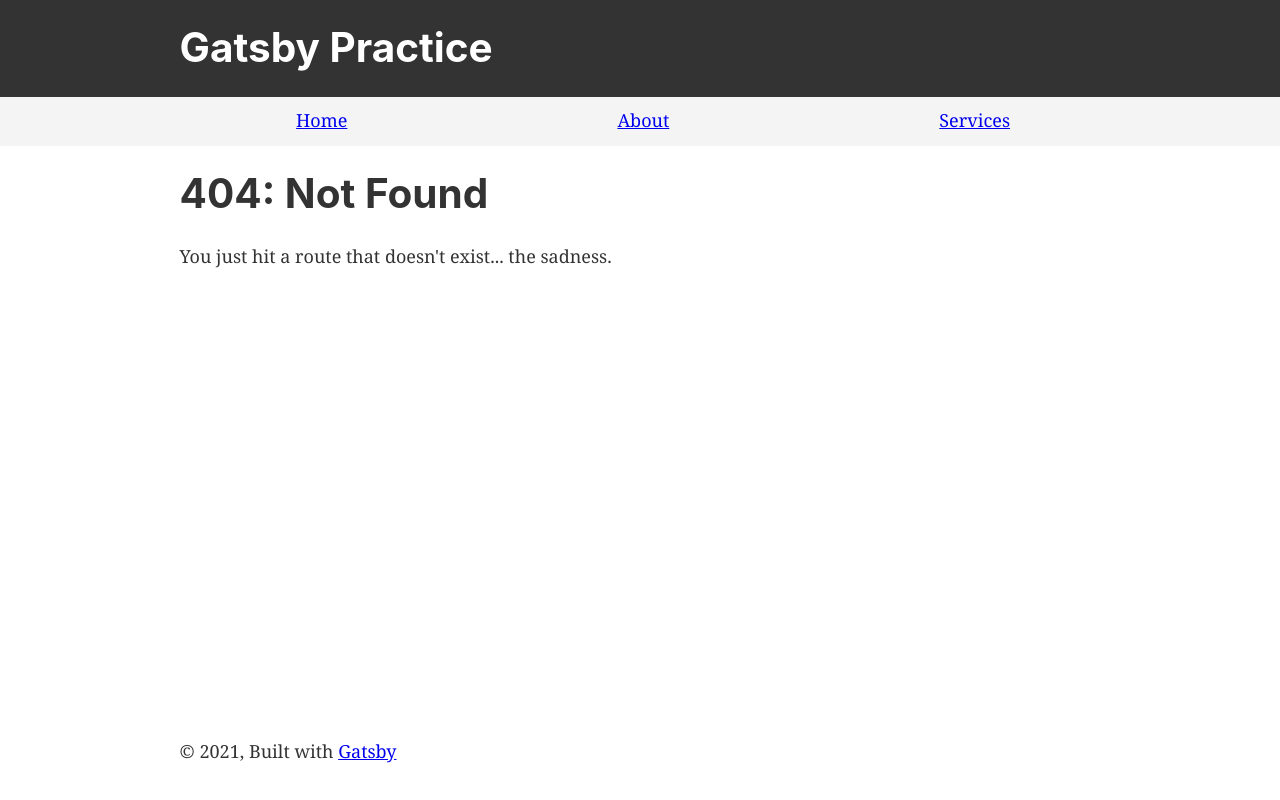
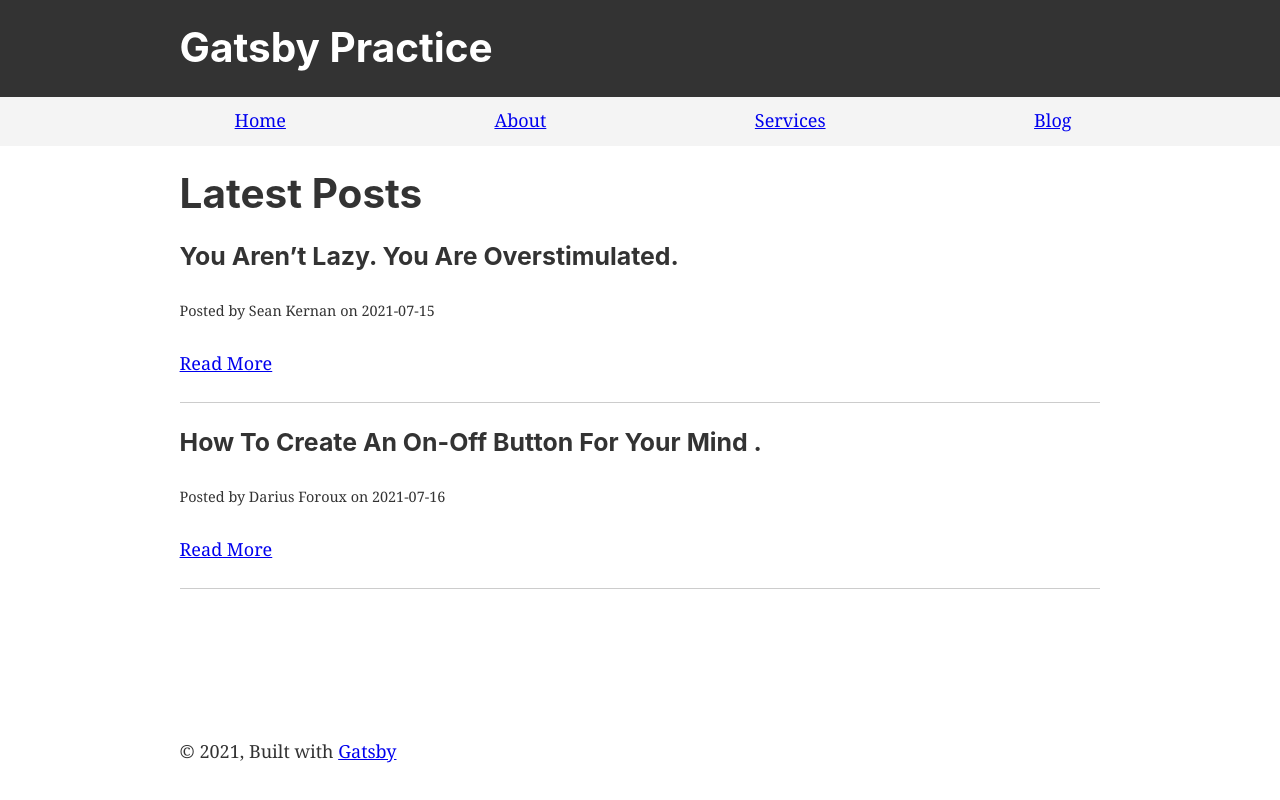
Before and after one commit to shallihan/gatsby_practice, a Gatsby site: page /blog in a window 1280 px wide. Before the commit this address had no page. Built offline with nearby package versions, Linux system fonts and the light colour scheme; Gatsby itself is replaced by a stand-in of ours.

Commit message:
Add Blog using markdown and GraphQL queries.

```diff
--- a/gatsby-config.js
+++ b/gatsby-config.js
@@ -8,13 +8,15 @@ module.exports = {
   plugins: [
     `gatsby-plugin-react-helmet`,
     `gatsby-plugin-image`,
+    `gatsby-plugin-catch-links`,
     {
       resolve: `gatsby-source-filesystem`,
       options: {
-        name: `images`,
-        path: `${__dirname}/src/images`,
+        name: 'pages',
+        path: `${__dirname}/src/pages`,
       },
     },
+    `gatsby-transformer-remark`,
     `gatsby-transformer-sharp`,
     `gatsby-plugin-sharp`,
     {
--- a/package.json
+++ b/package.json
@@ -6,6 +6,7 @@
   "author": "Kyle Mathews <mathews.kyle@gmail.com>",
   "dependencies": {
     "gatsby": "^3.9.1",
+    "gatsby-plugin-catch-links": "^3.9.0",
     "gatsby-plugin-gatsby-cloud": "^2.9.1",
     "gatsby-plugin-image": "^1.9.0",
     "gatsby-plugin-manifest": "^3.9.0",
@@ -13,6 +14,7 @@
     "gatsby-plugin-react-helmet": "^4.9.0",
     "gatsby-plugin-sharp": "^3.9.0",
     "gatsby-source-filesystem": "^3.9.0",
+    "gatsby-transformer-remark": "^4.6.0",
     "gatsby-transformer-sharp": "^3.9.0",
     "prop-types": "^15.7.2",
     "react": "^17.0.1",
--- a/src/components/menu.js
+++ b/src/components/menu.js
@@ -24,6 +24,9 @@ const Menu = () => (
       <li>
         <Link to="/services">Services</Link>
       </li>
+      <li>
+        <Link to="/blog">Blog</Link>
+      </li>
     </ul>
   </div>
 )
--- /dev/null
+++ b/src/pages/2021-07-15/index.md
@@ -0,0 +1,9 @@
+---
+path: "/post-one"
+date: "2021-07-15"
+title: "You Aren’t Lazy. You Are Overstimulated."
+author: "Sean Kernan"
+---
+
+Every now and then I write an article that unintentionally exposes my own problems. Here I am, pushing self-help content each month, showing people how to live more effectively. Then I begin my research and realize I’ve got holes in my game.
+This is one of those articles. It’s about overstimulation. Too often, it is ignored or mistaken for something else. Its effects are vast and ongoing. Learn to avoid excess stimuli, and you’ll unchain an industriousness that was always there waiting for you.
--- /dev/null
+++ b/src/pages/2021-07-16/index.md
@@ -0,0 +1,9 @@
+---
+path: "/post-two"
+date: "2021-07-16"
+title: "How To Create An On-Off Button For Your Mind
+."
+author: "Darius Foroux"
+---
+
+In an experiment, scientists formed two groups of people who read something before sleeping at night. One group used an iPad while the other read printed materials. And they all read in a dimly lit room until they felt sleepy. They did this for 5 consecutive nights.
--- /dev/null
+++ b/src/pages/blog.js
@@ -0,0 +1,48 @@
+import React from "react"
+import Link from "gatsby-link"
+import { graphql } from "gatsby"
+
+import Layout from "../components/layout"
+import Seo from "../components/seo"
+
+const Blog = ({ data }) => (
+  <Layout>
+    <Seo title="Blog" />
+    <h1>Latest Posts</h1>
+    {data.allMarkdownRemark.edges.map(post => (
+      <div key={post.node.id}>
+        <h3>{post.node.frontmatter.title}</h3>
+        <small>
+          Posted by {post.node.frontmatter.author} on{" "}
+          {post.node.frontmatter.date}
+        </small>
+        <br />
+        <br />
+        <Link to={post.node.frontmatter.path}>Read More</Link>
+        <br />
+        <br />
+        <hr />
+      </div>
+    ))}
+  </Layout>
+)
+
+export const pageQuery = graphql`
+  query BlogIndexQuery {
+    allMarkdownRemark {
+      edges {
+        node {
+          id
+          frontmatter {
+            path
+            title
+            date
+            author
+          }
+        }
+      }
+    }
+  }
+`
+
+export default Blog;
```
Also changed, not shown: 1 other file.
